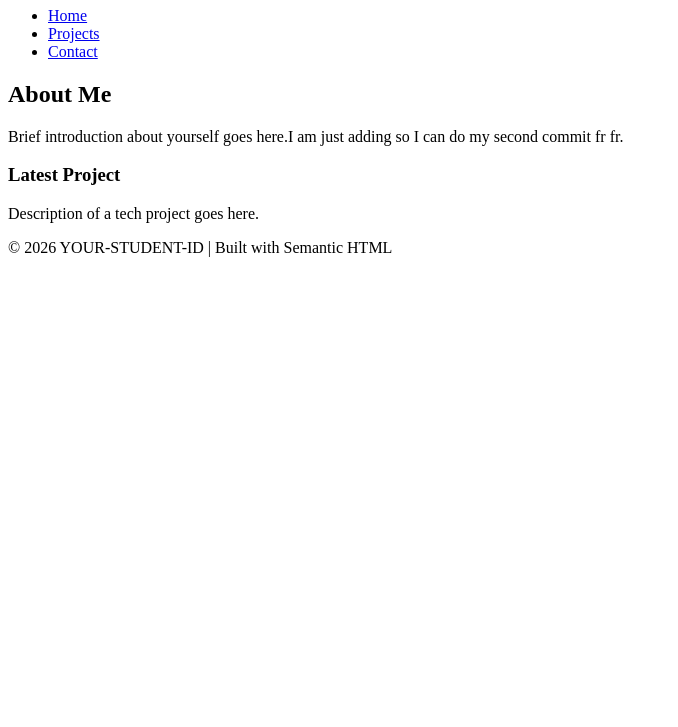
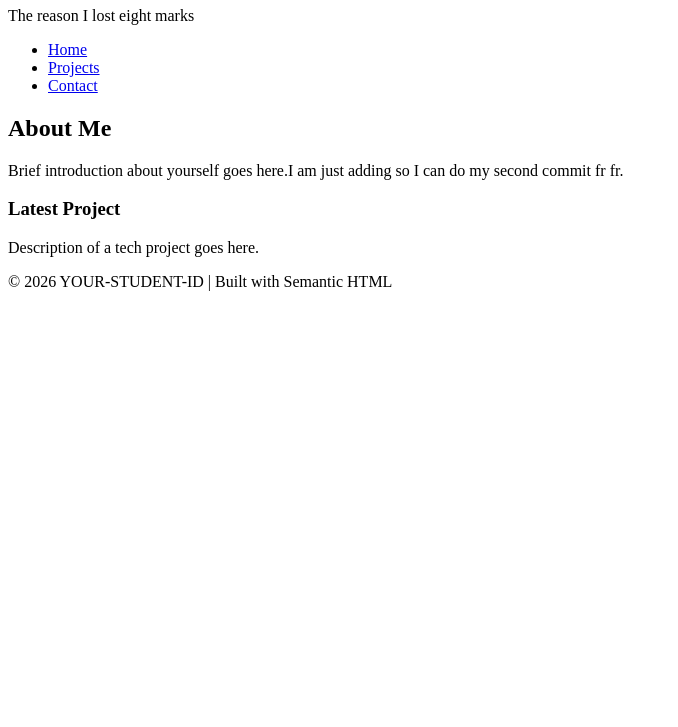
Before and after one commit to NatashaDobah/lab2p, a plain HTML site: page index.html in a window 1280 px wide. Shown: the part 73-800 px from the top of the page, without its empty margins (0-678 px from the left). Drawn offline with Linux system fonts and the light colour scheme.

Commit message:
final commit

```diff
--- a/index.html
+++ b/index.html
@@ -8,6 +8,7 @@
 <body>
     <header>
         <h1>Welcome to Your Name's Portfolio</h1>
+        <p> The reason I lost eight marks</p>
     </header>
 
     <nav>
```
